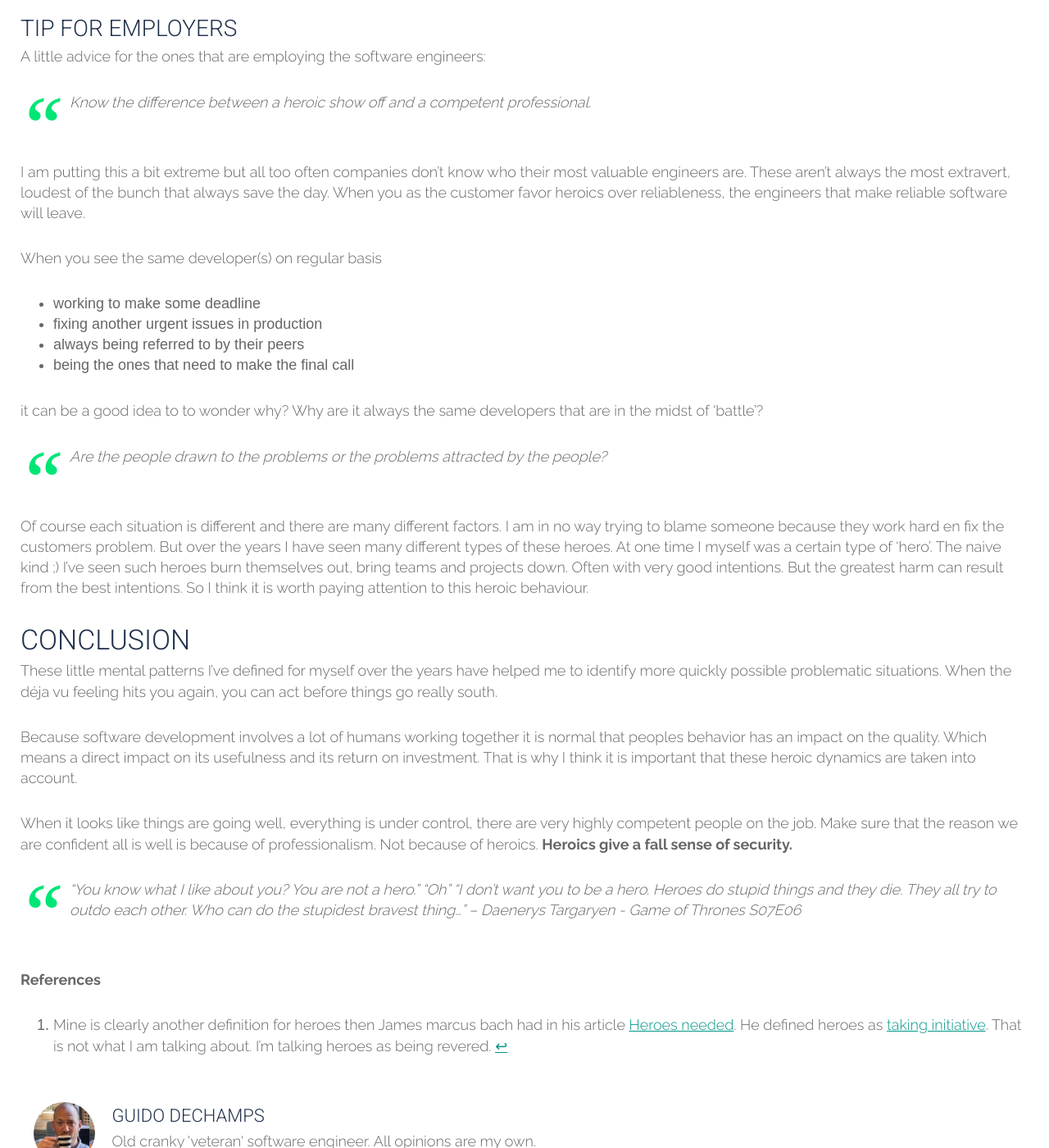
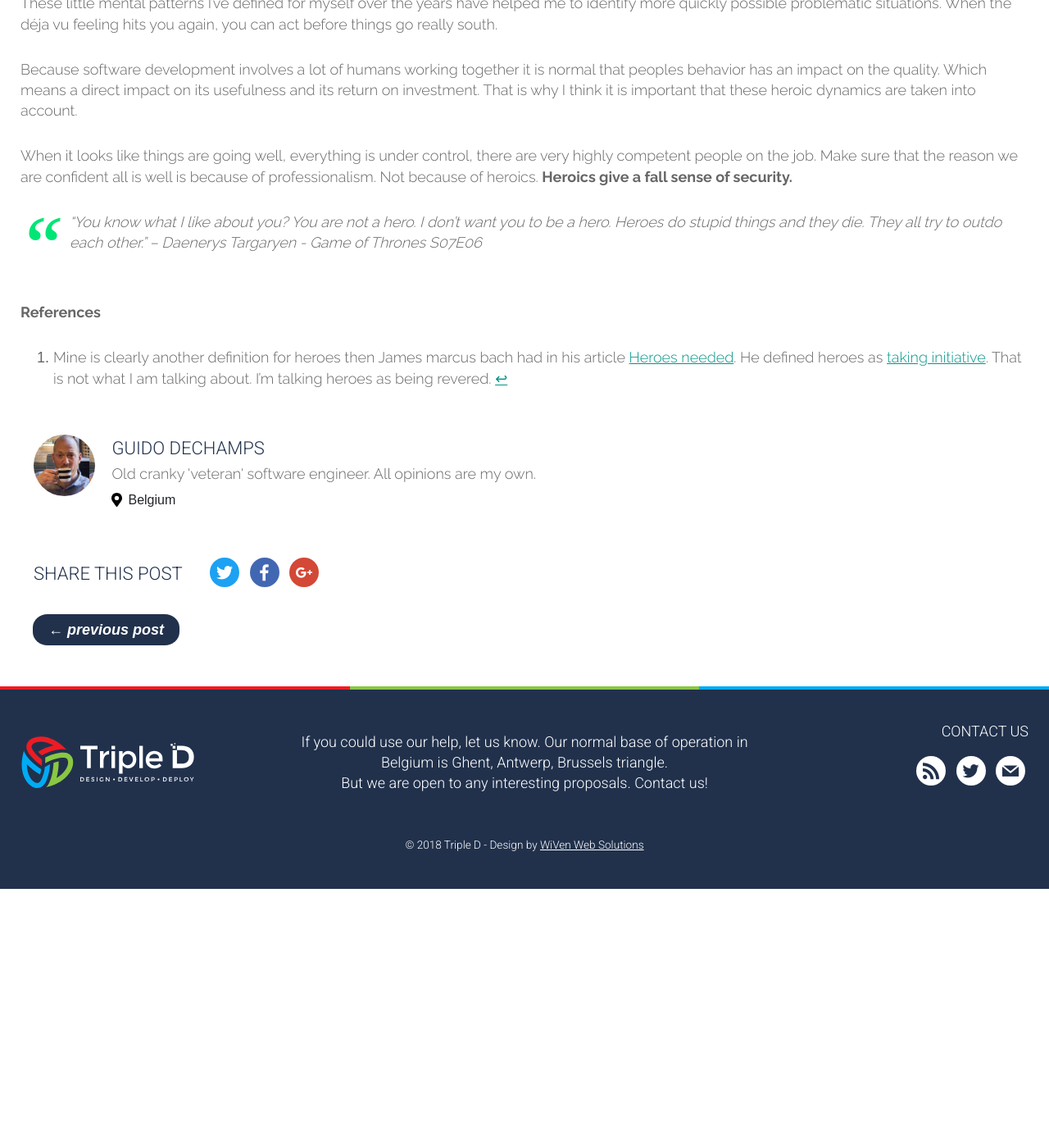
Before and after one commit to tripledio/tripledio.github.io, a Jekyll site: the page built from _posts/2018-05-20-Heroes.md, in a window 1280 px wide and 1400 px high, scrolled down 5889 px. Shown: the whole window at 82% size. Built offline with Jekyll 4.4.1, drawn with Linux system fonts in a browser that asks for light colours; after the commit the page ends 6973 px from its top, so only the background shows below that.

Commit message:
wrapping up heroes post

```diff
--- a/_posts/2018-05-10-Heroes.md
+++ b/_posts/2018-05-20-Heroes.md
@@ -142,9 +139,8 @@ Because software development involves a lot of humans working together it is nor
 When it looks like things are going well, everything is under control, there are very highly competent people on the job. Make sure that the reason we are confident all is well is because of professionalism. Not because of heroics. **Heroics give a fall sense of security.**
 
 
-> "You know what I like about you? You are not a hero."
-> "Oh"
-> "I don't want you to be a hero. Heroes do stupid things and they die. They all try to outdo each other. Who can do the stupidest bravest thing..." -- Daenerys Targaryen - Game of Thrones S07E06
+> "You know what I like about you? You are not a hero. I don't want you to be a hero. Heroes do stupid things and they die. They all try to outdo each other."
+> -- Daenerys Targaryen - Game of Thrones S07E06
 
 
 **References**
```
Also changed, not shown: other parts of _posts/2018-05-20-Heroes.md (+0 -3 lines), _posts/2018-05-11-YoungBuck.md (+1 -1 lines), _posts/2018-05-12-LoneRanger.md (+1 -1 lines), _posts/2018-05-13-Posse.md (+2 -2 lines), _posts/2018-05-14-Bully.md (+1 -1 lines), _posts/2018-05-14-LocalHero.md (+2 -2 lines).
